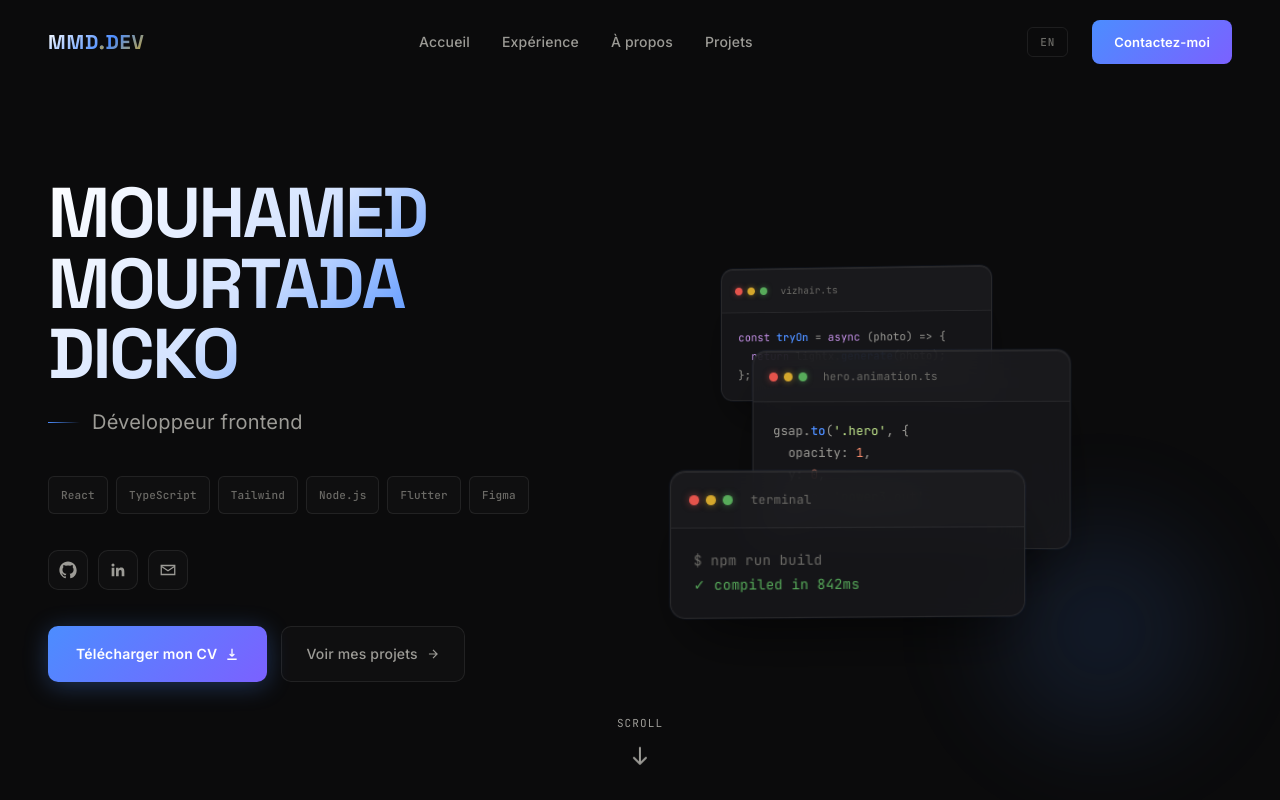
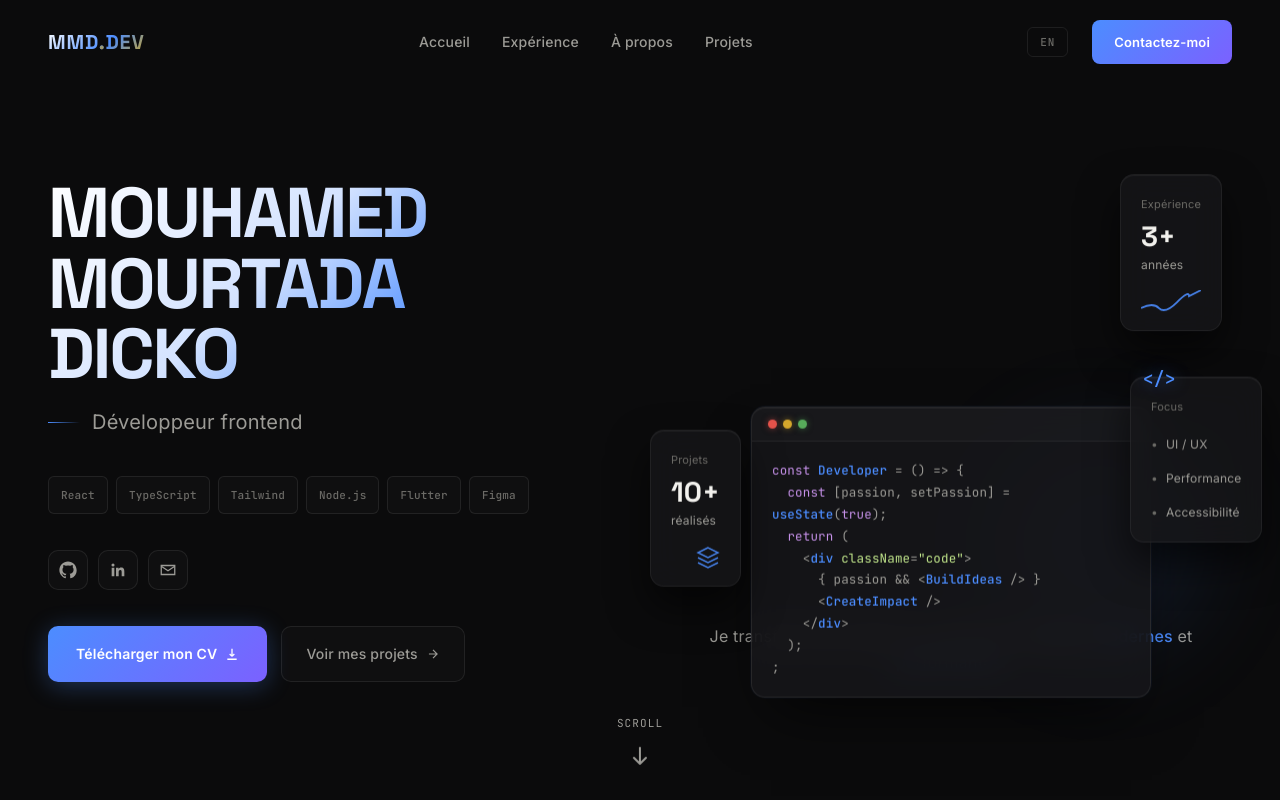
Before and after one commit to mouhamedm/lumora, a React (Vite) app: page / in a window 1280 px wide. Built offline with nearby package versions, Linux system fonts and the light colour scheme.

Commit message:
Ajout fonctionnalité X

```diff
--- a/src/sections/Hero/Hero.css
+++ b/src/sections/Hero/Hero.css
@@ -271,6 +271,10 @@
 }
 
 /* ─── SCENE (code cards) ───────────────────────────────────────────────────── */
+.hero__right {
+  transform: translateY(-40px);
+}
+
 .hero__scene {
   position: relative;
   height: 480px;
@@ -320,24 +324,123 @@
     inset 0 1px 0 rgba(255, 255, 255, 0.1);
 }
 
-.code-card--back {
-  top: 0px;
-  left: 10px;
-  transform: rotateY(-10deg) rotateX(5deg) translateZ(-60px) scale(0.9);
-  opacity: 0.55;
+.code-card--main {
+  top: 50%;
+  left: 50%;
+  transform: translate(-50%, -50%);
+  width: 400px;
+  z-index: 1;
 }
 
-.code-card--mid {
-  top: 100px;
-  left: 80px;
-  transform: rotateY(-5deg) rotateX(2deg) translateZ(0px);
-  opacity: 0.85;
+.hero__float-card {
+  position: absolute;
+  background: rgba(23, 23, 26, 0.75);
+  backdrop-filter: blur(16px);
+  -webkit-backdrop-filter: blur(16px);
+  border: 1px solid rgba(255, 255, 255, 0.06);
+  border-radius: 14px;
+  padding: 16px 20px;
+  display: flex;
+  flex-direction: column;
+  box-shadow: 0 20px 40px rgba(0, 0, 0, 0.6), inset 0 1px 0 rgba(255, 255, 255, 0.05);
+  transform-style: preserve-3d;
+  will-change: transform;
 }
 
-.code-card--front {
-  top: 220px;
-  left: 20px;
-  transform: rotateY(3deg) rotateX(-3deg) translateZ(60px) scale(1.06);
+.hero__float-card--exp {
+  top: 10px;
+  right: 10px;
+  z-index: 3;
+}
+
+.hero__float-card--proj {
+  bottom: 60px;
+  left: -20px;
+  z-index: 3;
+}
+
+.hero__float-card--focus {
+  top: 45%;
+  right: -30px;
+  margin-top: -10px;
+  z-index: 3;
+}
+
+.float-card__title {
+  font-family: var(--font-body);
+  font-size: 11px;
+  color: var(--text-muted);
+}
+
+.float-card__value {
+  font-family: var(--font-display);
+  font-size: 28px;
+  font-weight: 700;
+  color: var(--text-primary);
+  line-height: 1.1;
+  margin-top: 4px;
+}
+
+.float-card__sub {
+  font-family: var(--font-body);
+  font-size: 12px;
+  color: var(--text-secondary);
+}
+
+.float-card__chart,
+.float-card__icon {
+  margin-top: 12px;
+  opacity: 0.9;
+  width: 100%;
+  display: flex;
+  justify-content: flex-end;
+}
+
+.float-card__list {
+  list-style: none;
+  padding: 0;
+  margin: 12px 0 0;
+  font-family: var(--font-body);
+  font-size: 12px;
+  color: var(--text-secondary);
+  display: flex;
+  flex-direction: column;
+  gap: 8px;
+}
+
+.float-card__list li::before {
+  content: '•';
+  color: var(--text-muted);
+  margin-right: 8px;
+}
+
+.hero__symbol {
+  position: absolute;
+  font-family: var(--font-mono);
+  font-size: 18px;
+  font-weight: 700;
+  color: var(--accent);
+  text-shadow: 0 0 16px rgba(76, 141, 255, 0.6);
+}
+
+.hero__symbol--code {
+  bottom: 40%;
+  right: 10%;
+  z-index: 4;
+}
+
+.hero__manifesto {
+  text-align: center;
+  font-family: var(--font-body);
+  font-size: 16px;
+  color: var(--text-secondary);
+  line-height: 1.6;
+  margin-top: 40px;
+}
+
+.hero__manifesto .highlight {
+  color: var(--accent);
+  font-weight: 500;
 }
 
 /* Card header bar */
--- a/src/sections/Hero/Hero.tsx
+++ b/src/sections/Hero/Hero.tsx
@@ -173,53 +173,72 @@ export default function Hero() {
         </div>
       </div>
 
-      {/* ── RIGHT : 3-D code cards ── */}
+      {/* ── RIGHT : Illustration & Manifesto ── */}
+      <div className="hero__right">
         <div className="hero__scene" ref={sceneRef}>
-        <div className="code-card code-card--back" ref={(el) => { cardRefs.current[0] = el; }}>
+          {/* Main IDE */}
+          <div className="code-card code-card--main" ref={(el) => { cardRefs.current[0] = el; }}>
             <div className="code-card__bar">
               <span className="dot dot--red" />
               <span className="dot dot--yellow" />
               <span className="dot dot--green" />
-            <span className="code-card__title">vizhair.ts</span>
             </div>
             <pre className="code-card__body">
-            <span className="tok-keyword">const</span> <span className="tok-fn">tryOn</span> ={' '}
-            <span className="tok-keyword">async</span> (photo) =&gt; {'{'}
+              <span className="tok-keyword">const</span> <span className="tok-fn">Developer</span> = () =&gt; {'{'}
               {'\n  '}
-            <span className="tok-keyword">return</span> lightx.<span className="tok-fn">generate</span>(photo);
-            {'\n'}
-            {'}'};
+              <span className="tok-keyword">const</span> [passion, setPassion] = <span className="tok-fn">useState</span>(<span className="tok-keyword">true</span>);
+              {'\n  '}
+              <span className="tok-keyword">return</span> (
+              {'\n    '}&lt;<span className="tok-fn">div</span> <span className="tok-string">className</span>=<span className="tok-string">"code"</span>&gt;
+              {'\n      {'} passion &amp;&amp; &lt;<span className="tok-fn">BuildIdeas</span> /&gt; {'}'}
+              {'\n      '}&lt;<span className="tok-fn">CreateImpact</span> /&gt;
+              {'\n    '}&lt;/<span className="tok-fn">div</span>&gt;
+              {'\n  '});
+              {'\n'};
             </pre>
           </div>
 
-        <div className="code-card code-card--mid" ref={(el) => { cardRefs.current[1] = el; }}>
-          <div className="code-card__bar">
-            <span className="dot dot--red" />
-            <span className="dot dot--yellow" />
-            <span className="dot dot--green" />
-            <span className="code-card__title">hero.animation.ts</span>
+          {/* Card: Expérience */}
+          <div className="hero__float-card hero__float-card--exp" ref={(el) => { cardRefs.current[1] = el; }}>
+            <span className="float-card__title">Expérience</span>
+            <div className="float-card__value">3+</div>
+            <span className="float-card__sub">années</span>
+            <div className="float-card__chart">
+              <svg viewBox="0 0 50 20" fill="none" stroke="currentColor" strokeWidth="1.5">
+                <path d="M0 15 Q 10 10 15 15 T 30 10 T 40 5 L 50 0" stroke="var(--accent)"/>
+              </svg>
             </div>
-          <pre className="code-card__body">
-            gsap.<span className="tok-fn">to</span>(<span className="tok-string">'.hero'</span>, {'{'}
-            {'\n  '}opacity: <span className="tok-number">1</span>,{'\n  '}y: <span className="tok-number">0</span>,
-            {'\n  '}ease: <span className="tok-string">'power3.out'</span>,{'\n'}
-            {'}'});
-          </pre>
           </div>
 
-        <div className="code-card code-card--front" ref={(el) => { cardRefs.current[2] = el; }}>
-          <div className="code-card__bar">
-            <span className="dot dot--red" />
-            <span className="dot dot--yellow" />
-            <span className="dot dot--green" />
-            <span className="code-card__title">terminal</span>
+          {/* Card: Projets */}
+          <div className="hero__float-card hero__float-card--proj" ref={(el) => { cardRefs.current[2] = el; }}>
+            <span className="float-card__title">Projets</span>
+            <div className="float-card__value">10+</div>
+            <span className="float-card__sub">réalisés</span>
+            <div className="float-card__icon">
+               <svg width="24" height="24" viewBox="0 0 24 24" fill="none" stroke="var(--accent)" strokeWidth="1.5">
+                 <path d="M12 2L2 7l10 5 10-5-10-5zM2 17l10 5 10-5M2 12l10 5 10-5"/>
+               </svg>
             </div>
-          <pre className="code-card__body">
-            <span className="tok-comment">$ npm run build</span>
-            {'\n'}
-            <span className="tok-success">✓ compiled in 842ms</span>
-          </pre>
           </div>
+
+          {/* Card: Focus */}
+          <div className="hero__float-card hero__float-card--focus" ref={(el) => { cardRefs.current[3] = el; }}>
+            <span className="float-card__title">Focus</span>
+            <ul className="float-card__list">
+              <li>UI / UX</li>
+              <li>Performance</li>
+              <li>Accessibilité</li>
+            </ul>
+          </div>
+
+          {/* Floating symbols */}
+          <div className="hero__symbol hero__symbol--code">&lt;/&gt;</div>
+        </div>
+
+        <p className="hero__manifesto">
+          Je transforme des idées en expériences digitales <span className="highlight">modernes</span> et <span className="highlight">performantes</span>.
+        </p>
       </div>
 
       {/* Scroll Indicator */}
```
Lines whose indentation alone changed are shown as unchanged.
